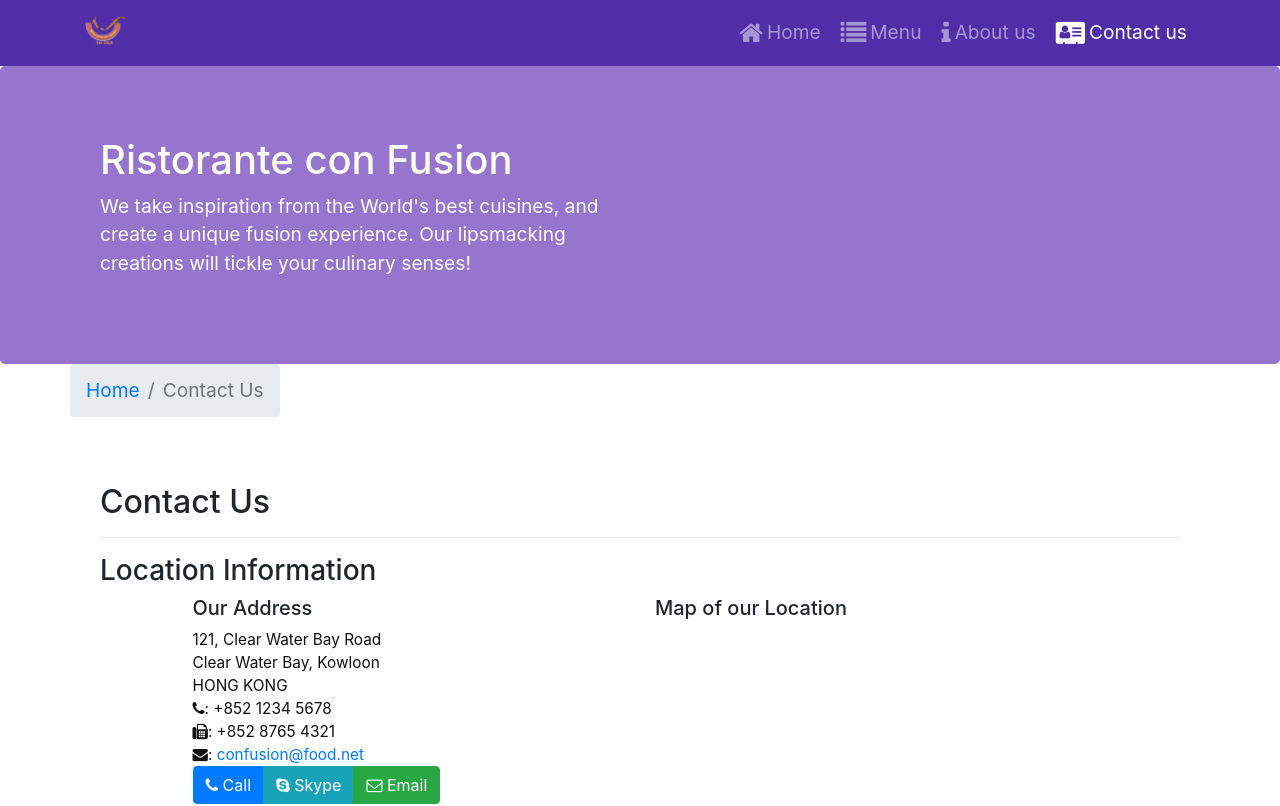
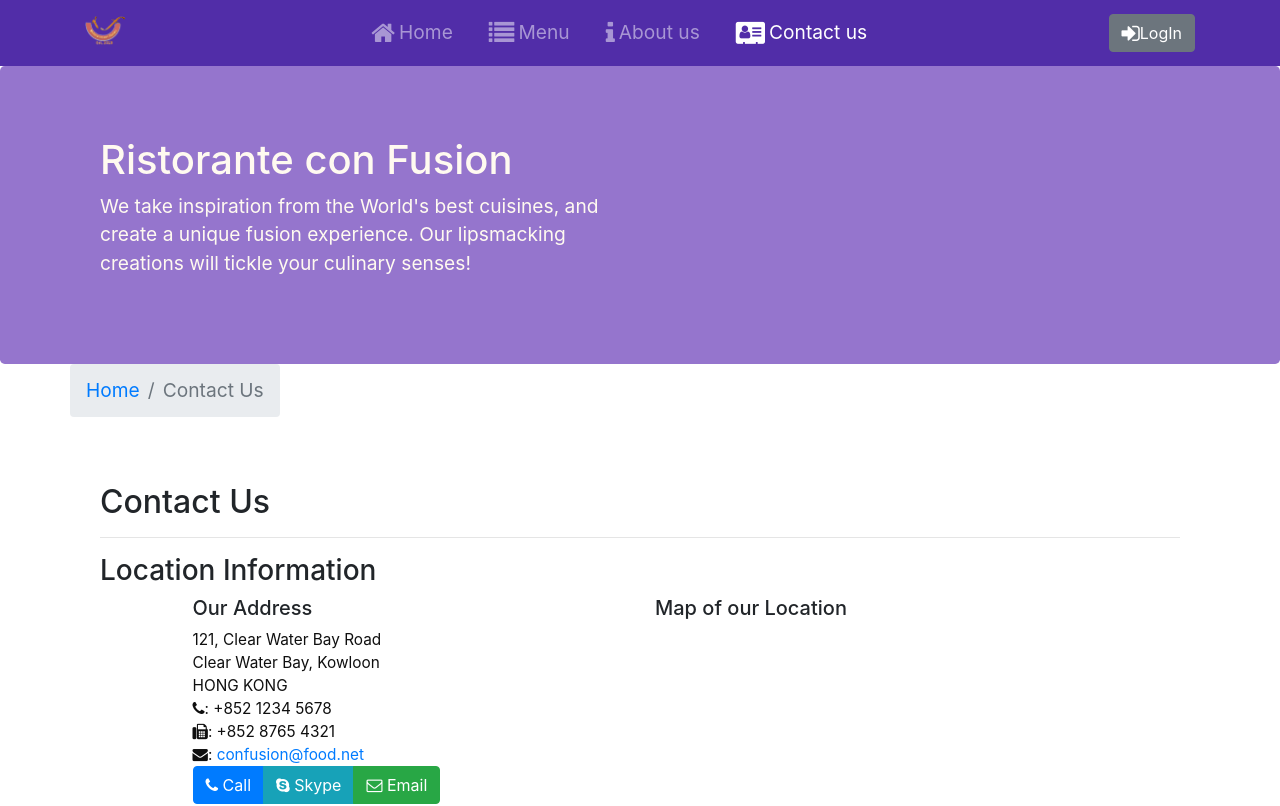
Before and after one commit to Athar-ali-siddiqui/React-course, a React (Create React App) app in the folder confusion/: page /contactus in a window 1280 px wide. Shown: the top 806 px of the page. Built offline with nearby package versions, Linux system fonts and the light colour scheme.

Commit message:
Uncontrolled forms

```diff
--- a/confusion/src/components/ContactComponent.js
+++ b/confusion/src/components/ContactComponent.js
@@ -129,7 +129,7 @@ class Contact extends React.Component {
                             <FormGroup row>
                                 <Label htmlFor="firstname" md={2}>Firstname</Label>
                                 <Col md={10}>
-                                    <Input type="text" name="firstname" id="firstname" placeholder="Firstname"  onChange={this.handleInputChange} onBlur={this.handleBlur} valid={errors.firstname === ''} invalid={errors.firstname !== ''}  />
+                                    <Input type="text" name="firstname" id="firstname" placeholder="Firstname" value={this.state.firstname} onChange={this.handleInputChange} onBlur={this.handleBlur} valid={errors.firstname === ''} invalid={errors.firstname !== ''}  />
                                     <FormFeedback>{errors.firstname}</FormFeedback>
                                 </Col>
                             </FormGroup>
--- a/confusion/src/components/HeaderComponent.js
+++ b/confusion/src/components/HeaderComponent.js
@@ -1,19 +1,36 @@
 import React, { Component } from 'react';
-import { Nav, Navbar, NavbarBrand, NavbarToggler, Collapse, NavItem, Jumbotron } from 'reactstrap';
+import { Nav, Navbar, NavbarBrand, NavbarToggler, Collapse, NavItem, Jumbotron, Modal , ModalHeader, ModalBody,Button,Form,Input,FormGroup,Label } from 'reactstrap';
 import { NavLink } from 'react-router-dom';
 
 class Header extends Component {
   constructor(props){
     super(props);
-    this.toggleNav = this.toggleNav.bind(this);
+
     this.state ={
       isNavOpen : false,
+      isModalOpen : false,
     };
+
+    this.toggleNav = this.toggleNav.bind(this);
+    this.toggleModal = this.toggleModal.bind(this);
+    this.handleLogin = this.handleLogin.bind(this);
+
   }
   toggleNav(){
     this.setState({
-      isNavOpen : !this.state.isNavOpen
+      isNavOpen : !this.state.isNavOpen,
+
     });
+  };
+  toggleModal(){
+    this.setState({
+      isModalOpen : !this.state.isModalOpen,
+    })
+  };
+  handleLogin(event){
+    this.toggleModal();
+    alert("Name : " +this.username.value+"  Password : "+this.password.value+ "  Remember : "+this.remember.checked )
+    event.preventDefault();
   }
   render() {
     return(
@@ -25,26 +42,31 @@ class Header extends Component {
           </NavbarBrand>
           <NavbarToggler className='ml-auto' onClick={this.toggleNav} />
             <Collapse isOpen={this.state.isNavOpen} navbar >
-              <Nav navbar className="ml-auto">
-                <NavItem className="m-auto">
+              <Nav navbar className="m-auto">
+                <NavItem className="mx-2">
                   <NavLink to="/home" className="nav-link">
                     <span className=" mx-1 fa fa-home fa-lg"></span>Home
                   </NavLink>
                 </NavItem>
-                <NavItem className="m-auto">
+                <NavItem className="mx-2">
                   <NavLink to="/menu" className="nav-link">
                     <span className=" mx-1 fa fa-list fa-lg"></span>Menu
                   </NavLink>
                 </NavItem>
-                <NavItem className="m-auto">
+                <NavItem className="mx-2">
                   <NavLink to="/aboutus" className="nav-link">
                     <span className=" mx-1 fa fa-info fa-lg"></span>About us
                   </NavLink>
                 </NavItem>
-                <NavItem className="m-auto">
+                <NavItem className="mx-2">
                   <NavLink to="/contactus" className="nav-link">
                     <span className=" mx-1 fa fa-address-card fa-lg"></span>Contact us
                   </NavLink>
+                </NavItem>
+              </Nav>
+              <Nav>
+                <NavItem>
+                  <Button outlined onClick={this.toggleModal}><span className="fa fa-sign-in fa-lg"></span>LogIn</Button>
                 </NavItem>
               </Nav>
             </Collapse>
@@ -60,6 +82,27 @@ class Header extends Component {
             </div>
           </div>
         </Jumbotron>
+        <Modal isOpen={this.state.isModalOpen} toggle={this.toggleModal}>
+          <ModalHeader toggle={this.toggleModal}>Log In</ModalHeader>
+          <ModalBody>
+            <Form onSubmit={this.handleLogin}>
+              <FormGroup>
+                <Label htmlFor='username' >Username</Label>
+                <Input id='username' name='username' type='text' innerRef={(input) => this.username = input} />
+              </FormGroup>
+              <FormGroup>
+                <Label htmlFor='passward' >Passward</Label>
+                <Input id='passward' name='passward' type='password' innerRef={(input) => this.password = input} />
+              </FormGroup>
+              <FormGroup check>
+                <Label check htmlFor='remember' ><Input id='remember' name='remember' type='checkbox' innerRef={(input) => this.remember = input} />Remember me ?</Label>
+              </FormGroup>
+              <FormGroup className='mt-2'>
+                <Button color='primary' type='submit' value='submit'>Login</Button>
+              </FormGroup>
+            </Form>
+          </ModalBody>
+        </Modal>
       </div>
     )
   }
```
